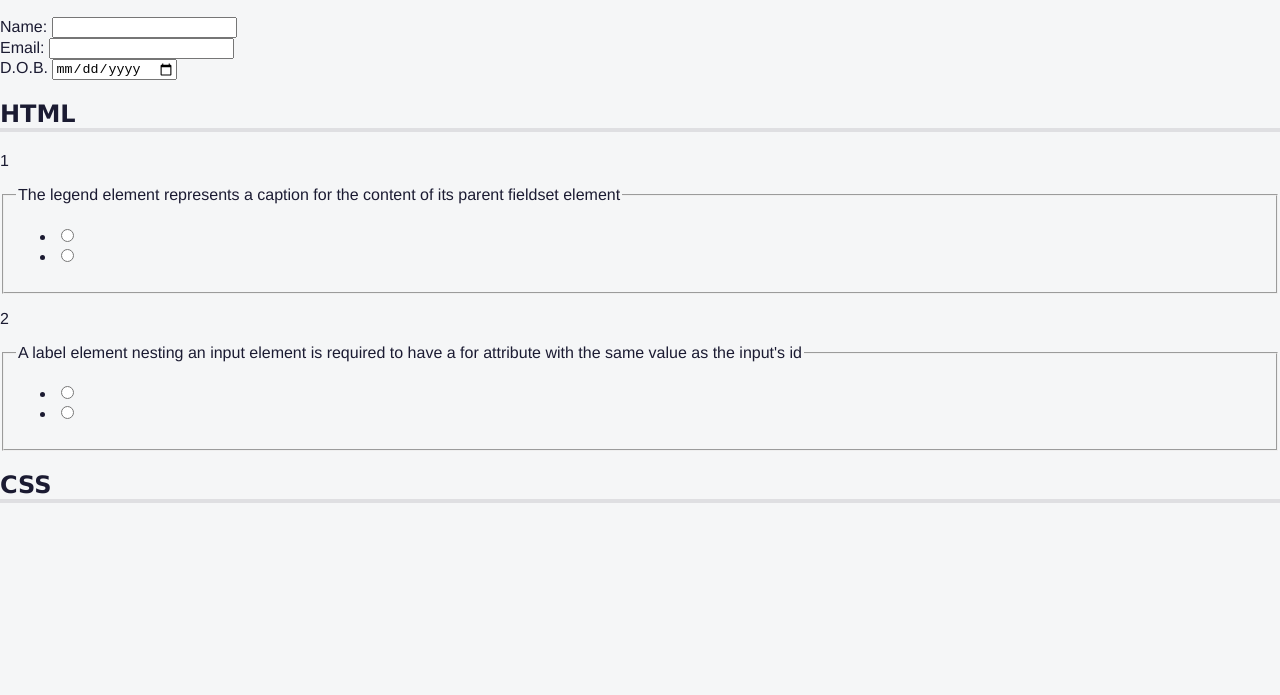
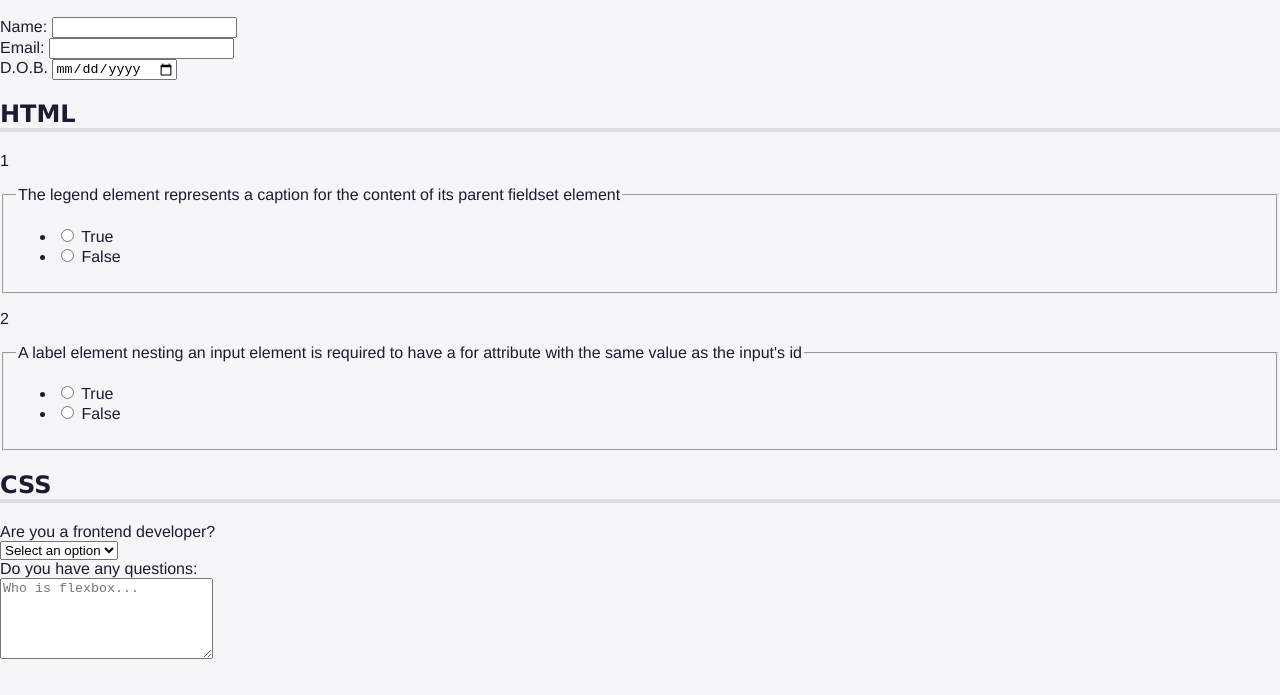
Before and after one commit to Rednaxela5/quiz-webpage, a plain HTML site: page index.html in a window 1280 px wide. Shown: the part 105-800 px from the top of the page. Drawn offline with Linux system fonts and the light colour scheme.

Commit message:
Finished steps 31-40 of the course
Minor learnings

```diff
--- a/index.html
+++ b/index.html
@@ -47,13 +47,15 @@
               </legend>
               <ul class="answers-list">
                 <li>
-                  <label>
-                    <input type="radio" id="q1-a1" name="html-question-one"/>
+                  <label for="q1-a1">
+                    <input type="radio" id="q1-a1" name="q1" value="true" />
+                    True
                   </label>
                 </li>
                 <li>
-                  <label>
-                    <input type="radio" id="q1-a2" name="html-question-one"/>
+                  <label for="q1-a2">
+                    <input type="radio" id="q1-a2" name="q1" value="false" />
+                    False
                   </label>
                 </li>
               </ul>
@@ -68,13 +70,15 @@
               </legend>
               <ul class="answers-list">
                 <li>
-                  <label>
-                    <input type="radio" id="q2-a1" name="html-question-two"/>
+                  <label for="q2-a1">
+                    <input type="radio" id="q2-a1" name="q2" value="true" />
+                    True
                   </label>
                 </li>
                 <li>
-                  <label>
-                    <input type="radio" id="q2-a2" name="html-question-two"/>
+                  <label for="q2-a2">
+                    <input type="radio" id="q2-a2" name="q2" value="false" />
+                    False
                   </label>
                 </li>
               </ul>
@@ -83,7 +87,26 @@
         </section>
         <section role="region" aria-labelledby="css-questions">
           <h2 id="css-questions">CSS</h2>
+          <div class="formrow">
+            <div class="question-block">
+              <label for="customer">Are you a frontend developer?</label>
+            </div>
+            <div class="answer">
+              <select name="customer" id="customer" required>
+                <option value="">Select an option</option>
+                <option value="yes">Yes</option>
+                <option value="no">No</option>
+              </select>
+            </div>
+            <div class="question-block">
+              <label for="css-questions">Do you have any questions:</label>
+            </div>
+            <div class="answer">
+              <textarea id="css-questions" name="css-questions" rows="5" cols="24" placeholder="Who is flexbox..."></textarea>
+            </div>
+          </div>
         </section>
+
       </form>
     </main>
   </body>
```
